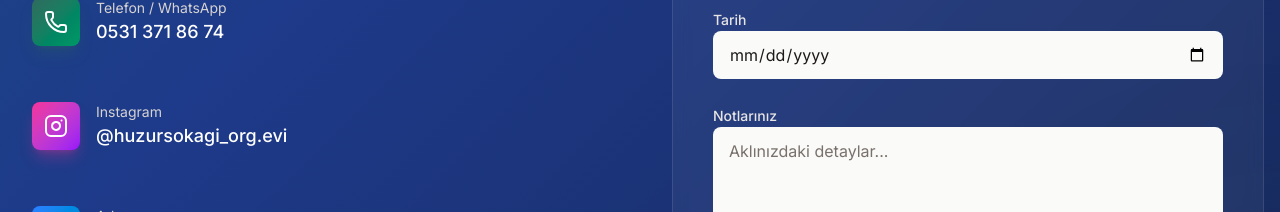
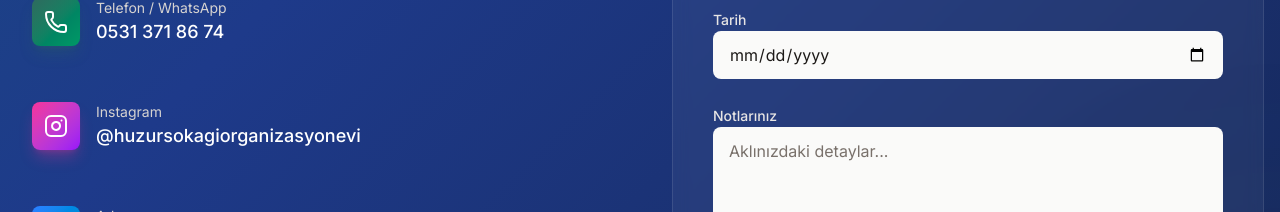
Before and after one commit to hamzaumutlu/huzur, a Next.js app: page /hakkimizda in a window 1280 px wide. Shown: the part 1580-1792 px from the top of the page. Built offline with nearby package versions, Linux system fonts and the light colour scheme; a web font is replaced by a local one.

Commit message:
Update Instagram handle to huzursokagiorganizasyonevi

```diff
--- a/components/layout/footer.tsx
+++ b/components/layout/footer.tsx
@@ -55,7 +55,7 @@ export function Footer() {
                             </li>
                         </ul>
                         <div className="flex gap-4 pt-2">
-                            <Link href="https://instagram.com/huzursokagi_org.evi" target="_blank" className="bg-white/10 p-2 rounded-full hover:bg-white hover:text-primary transition-colors"><Instagram size={18} /></Link>
+                            <Link href="https://instagram.com/huzursokagiorganizasyonevi" target="_blank" className="bg-white/10 p-2 rounded-full hover:bg-white hover:text-primary transition-colors"><Instagram size={18} /></Link>
                         </div>
                     </div>
                 </div>
--- a/components/sections/contact.tsx
+++ b/components/sections/contact.tsx
@@ -68,7 +68,7 @@ export function Contact() {
                             </div>
                             <div>
                                 <p className="text-sm text-stone-300">Instagram</p>
-                                <p className="text-lg font-medium text-white">@huzursokagi_org.evi</p>
+                                <p className="text-lg font-medium text-white">@huzursokagiorganizasyonevi</p>
                             </div>
                         </div>
 
```
